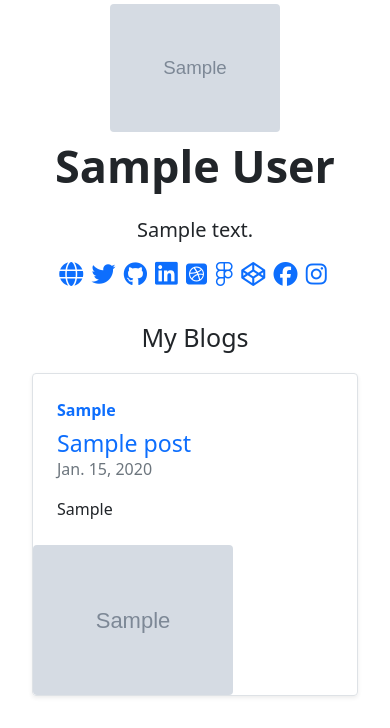
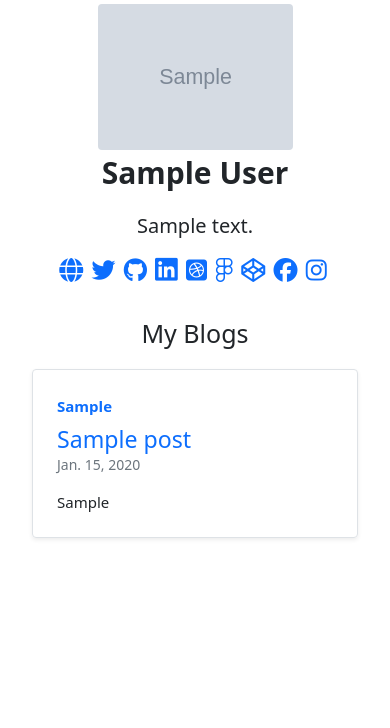
Before and after one commit to chryz-hub/Chryz-Hub-Blogs, a Django app: page /members/1/profile/ in a window 390 px wide. Shown: the part 353-1081 px from the top of the page. After the commit the page ends 892 px from the top, so only its background shows below. Run offline with Django 3.2, Linux system fonts and the light colour scheme; a user stored in the database is signed in; tables that the repository leaves empty hold one stand-in row (values such as "Sample post"); grey boxes marked "Sample" are stand-in pictures; some libraries are stand-ins or nearby versions.

Commit message:
responsive

```diff
--- a/chryzhub_blogs/blog_app/models.py
+++ b/chryzhub_blogs/blog_app/models.py
@@ -48,7 +48,7 @@ class Post(models.Model):
     post_date = models.DateField(auto_now_add = True)
     category = models.CharField(max_length=225)
     snippet = models.CharField(max_length=70)
-    likes = models.ManyToManyField(User, related_name='blog_post')
+    likes = models.ManyToManyField(User, related_name='likes', blank=True)
 
     def total_likes(self):
         return self.likes.count()
--- a/chryzhub_blogs/blog_app/static/blog_app/css/styles.css
+++ b/chryzhub_blogs/blog_app/static/blog_app/css/styles.css
@@ -75,17 +75,21 @@ h5{
 }
 
 form{
-  margin-left: 35px;
+  margin-left: 4%;
 }
 
 #login-form{
-  width: 1000px;
+  width: 95%;
   height: 45px;
 }
 
 .form-control{
-  width: 1000px;
+  width: 95%;
   height: 45px;
+}
+
+ul.dropdown-menu.show{
+  margin-left: -10px !important;
 }
 
 #login-label{
@@ -314,3 +318,151 @@ button {
 div#id_password{
   display: none;
 }
+
+
+
+@media all and (max-width: 950px){
+  .search-wrap {
+    width: 400px;
+  }
+
+  .search-wrap .search-box {
+    width: 400px;
+    height: 55px;
+  }
+
+  div
+#cke_id_body{
+  width: 800px !important;
+}
+
+div#cke_id_body
+.cke_1.cke.cke_reset.cke_chrome.cke_editor_id_body.cke_ltr.cke_browser_webkit{
+  width: 800px !important;
+}
+
+div.cke_inner.cke_reset{
+  width: 800px !important;
+}
+
+}
+
+
+
+/* @media all and (max-width: 500px){
+  .search-wrap {
+    width: 300px;
+  }
+
+  .search-wrap .search-box {
+    width: 300px;
+    height: 55px;
+  }
+
+  .search-wrap .search-box .input {
+    padding: 5px 10px;
+    font-size: 13px;
+    padding-right: 60px;
+  }
+
+  .search-wrap .search-box .input:hover {
+    font-size: 14px;
+  }
+
+  .search-wrap .search-box .btn {
+    width: 50px;
+  }
+} */
+
+
+
+@media all and (max-width: 500px){
+  .search-wrap {
+    width: 90%;
+    margin: auto;
+  }
+
+  .search-wrap .search-box {
+    width: 90%;
+    height: 45px;
+    margin: auto;
+  }
+
+  .search-wrap .search-box .input {
+    padding: 2.5px 5px;
+    font-size: 11px;
+    padding-right: 40px;
+  }
+
+  .search-wrap .search-box .input:hover {
+    font-size: 12px;
+  }
+
+  .search-wrap .search-box .btn {
+    width: 35px;
+  }
+
+  .search-wrap .search-box .btn.btn_common .fas {
+    font-size: 13px;
+  }
+
+  body > div.row.mb-2 > div > div > div > strong > a{
+    font-size: 15px;
+  }
+
+  .mb-auto{
+    font-size: 15px;
+  }
+
+  div.mb-1.text-muted{
+    font-size: 14px;
+  }
+
+  .author{
+    font-size: 17px;
+  }
+
+  div.col-md-4 > img.rounded.float-right{
+    display: none;
+  }
+
+ img.rounded.float-right{
+    display: none;
+  }
+
+  img.rounded.mx-auto.d-block{
+    width: 50%;
+  }
+
+  p.account-name{
+    font-size: 30px;
+  }
+
+  div
+  #cke_id_body{
+    width: 500px !important;
+  }
+
+  div#cke_id_body
+  .cke_1.cke.cke_reset.cke_chrome.cke_editor_id_body.cke_ltr.cke_browser_webkit{
+    width: 400px !important;
+  }
+
+  div.cke_inner.cke_reset{
+    width: 400px !important;
+  }
+
+}
+
+
+@media all and (max-width: 1000px){
+
+  div.col-md-4 > img.rounded.float-right{
+    display: none;
+  }
+
+ img.rounded.float-right{
+    display: none;
+  }
+
+}
--- a/chryzhub_blogs/blog_app/templates/blog_list.html
+++ b/chryzhub_blogs/blog_app/templates/blog_list.html
@@ -4,7 +4,7 @@
   <head>
     <meta charset="utf-8">
     {% load static %}
-    <title>{% block title %} Blogs {% endblock %}</title>
+    <title>{% block title %} ChryzHub Blogs {% endblock %}</title>
   </head>
   <body>
     {% block content %}
--- a/chryzhub_blogs/blog_app/urls.py
+++ b/chryzhub_blogs/blog_app/urls.py
@@ -17,4 +17,5 @@ urlpatterns = [
     path('search/', SearchResultsView.as_view(), name='search_results'),
     path('delete_comment/<int:pk>/', DeleteComment, name ='delete_comment'),
     path('edit_comment/<int:pk>/', EditComment, name='edit_comment'),
+    # path('like/', like_post, name='like_post'),
 ]
```
Also changed, not shown: chryzhub_blogs/blog_app/views.py (+12 -0 lines), chryzhub_blogs/blog_app/migrations/0008_alter_post_likes.py (added).
